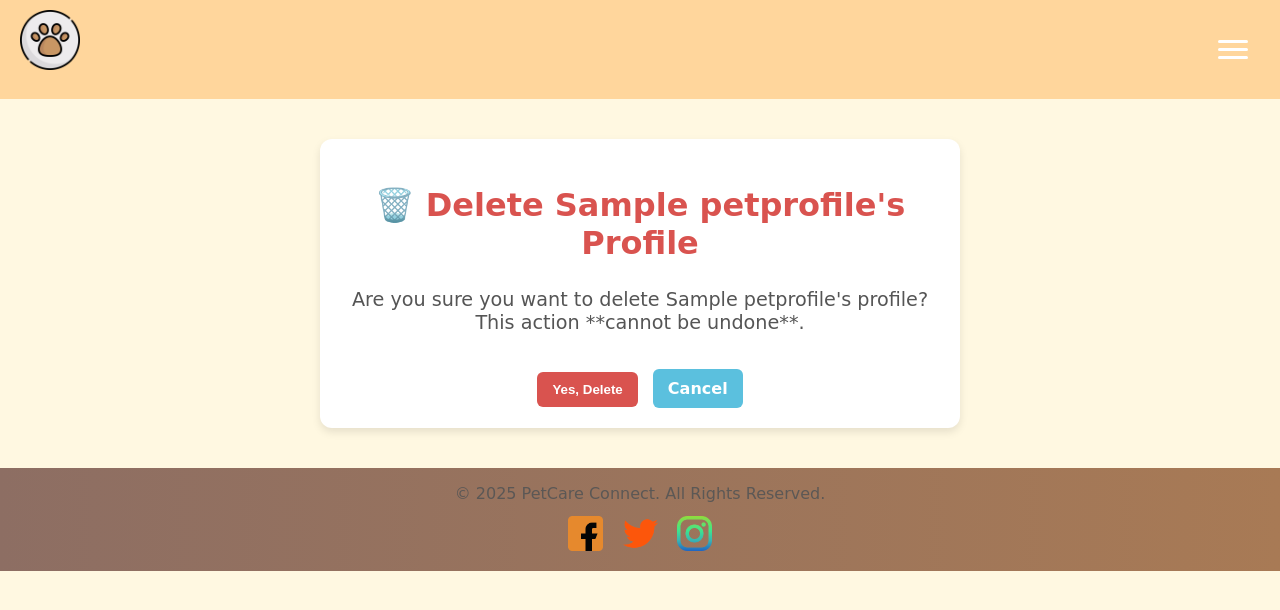
After one commit to annasarabasheva/Project-with-Django-2, a Django app: page /pets/delete-pet/1/ in a window 1280 px wide. The commit adds this page. Shown: the top 610 px of the page. Run offline with Django 4.2, Linux system fonts and the light colour scheme; a user stored in the database is signed in; tables that the repository leaves empty hold one stand-in row (values such as "Sample post").

Commit message:
Add delete functionality for pet profile

```diff
--- a/PersonalProject/pets/urls.py
+++ b/PersonalProject/pets/urls.py
@@ -1,7 +1,8 @@
 from django.urls import path
 
 from PersonalProject.pets import views
-from PersonalProject.pets.views import PetProfileDetailView, DashboardView, my_pets, edit_pet_profile
+from PersonalProject.pets.views import PetProfileDetailView, DashboardView, my_pets, edit_pet_profile, \
+    delete_pet_profile
 
 urlpatterns = [
     path('create/', views.create_pet_profile, name='create-pet-profile'),
@@ -9,5 +10,6 @@ urlpatterns = [
     path('profile/<int:pk>/', PetProfileDetailView.as_view(), name='pet-profile-details'),
     path('my-pets/', my_pets, name='my-pets'),
     path('edit-pet/<int:pet_id>/', edit_pet_profile, name='edit-pet-profile'),
+    path('delete-pet/<int:pet_id>/', delete_pet_profile, name='delete-pet-profile'),
 
 ]
--- a/PersonalProject/pets/views.py
+++ b/PersonalProject/pets/views.py
@@ -54,3 +54,14 @@ def edit_pet_profile(request, pet_id):
         form = PetProfileForm(instance=pet)
 
     return render(request, "pets/edit-pet-profile.html", {"form": form, "pet": pet})
+
+
+@login_required
+def delete_pet_profile(request, pet_id):
+    pet = get_object_or_404(PetProfile, id=pet_id, owner=request.user)
+
+    if request.method == "POST":
+        pet.delete()
+        return redirect("my-pets")
+
+    return render(request, "pets/delete-pet-profile.html", {"pet": pet})
--- /dev/null
+++ b/static/css/pets/delete-pet-profile.css
@@ -0,0 +1,68 @@
+.delete-container {
+    max-width: 600px;
+    margin: 40px auto;
+    padding: 20px;
+    background: white;
+    border-radius: 12px;
+    box-shadow: 0 4px 8px rgba(0, 0, 0, 0.1);
+    text-align: center;
+}
+
+h2 {
+    font-size: 2rem;
+    color: #d9534f;
+}
+
+p {
+    font-size: 1.2rem;
+    color: #555;
+}
+
+.delete-btn {
+    display: inline-block;
+    padding: 10px 15px;
+    background: #d9534f;
+    color: white;
+    text-decoration: none;
+    border-radius: 6px;
+    font-weight: bold;
+    border: none;
+    cursor: pointer;
+    transition: background 0.3s ease-in-out;
+}
+
+.delete-btn:hover {
+    background: #c9302c;
+}
+
+.cancel-btn {
+    display: inline-block;
+    margin-left: 10px;
+    padding: 10px 15px;
+    background: #5bc0de;
+    color: white;
+    text-decoration: none;
+    border-radius: 6px;
+    font-weight: bold;
+    transition: background 0.3s ease-in-out;
+}
+
+.cancel-btn:hover {
+    background: #31b0d5;
+}
+
+.delete-link {
+    display: inline-block;
+    margin-top: 15px;
+    padding: 8px 12px;
+    background: #d9534f;
+    color: white;
+    text-decoration: none;
+    border-radius: 6px;
+    font-weight: bold;
+    transition: background 0.3s ease-in-out;
+}
+
+.delete-link:hover {
+    background: #c9302c;
+}
--- a/static/css/styles.css
+++ b/static/css/styles.css
@@ -10,3 +10,4 @@
 @import 'common/contact-us.css';
 @import 'accounts/user-profile.css';
 @import 'pets/edit-pet-profile.css';
+@import 'pets/delete-pet-profile.css';
--- /dev/null
+++ b/templates/pets/delete-pet-profile.html
@@ -0,0 +1,15 @@
+{% extends 'common/base.html' %}
+{% block content %}
+
+<div class="delete-container">
+    <h2>🗑️ Delete {{ pet.name }}'s Profile</h2>
+    <p>Are you sure you want to delete {{ pet.name }}'s profile? This action **cannot be undone**.</p>
+
+    <form method="POST">
+        {% csrf_token %}
+        <button type="submit" class="delete-btn">Yes, Delete</button>
+        <a href="{% url 'pet-profile-details' pet.id %}" class="cancel-btn">Cancel</a>
+    </form>
+</div>
+
+{% endblock %}
--- a/templates/pets/pet-profile-details.html
+++ b/templates/pets/pet-profile-details.html
@@ -5,6 +5,7 @@
 <div class="pet-profile-container">
     <div class="pet-profile-card">
         <a href="{% url 'edit-pet-profile' pet.id %}" class="edit-btn">✏️ Edit Profile</a>
+        <a href="{% url 'delete-pet-profile' pet.id %}" class="delete-link">🗑️ Delete Pet</a>
         <img src="{{ pet.photo}}" alt="{{ pet.name }}" class="pet-photo">
         <h1>{{ pet.name }}</h1>
         <p><strong>Age:</strong> {{ pet.age }} years</p>
```
